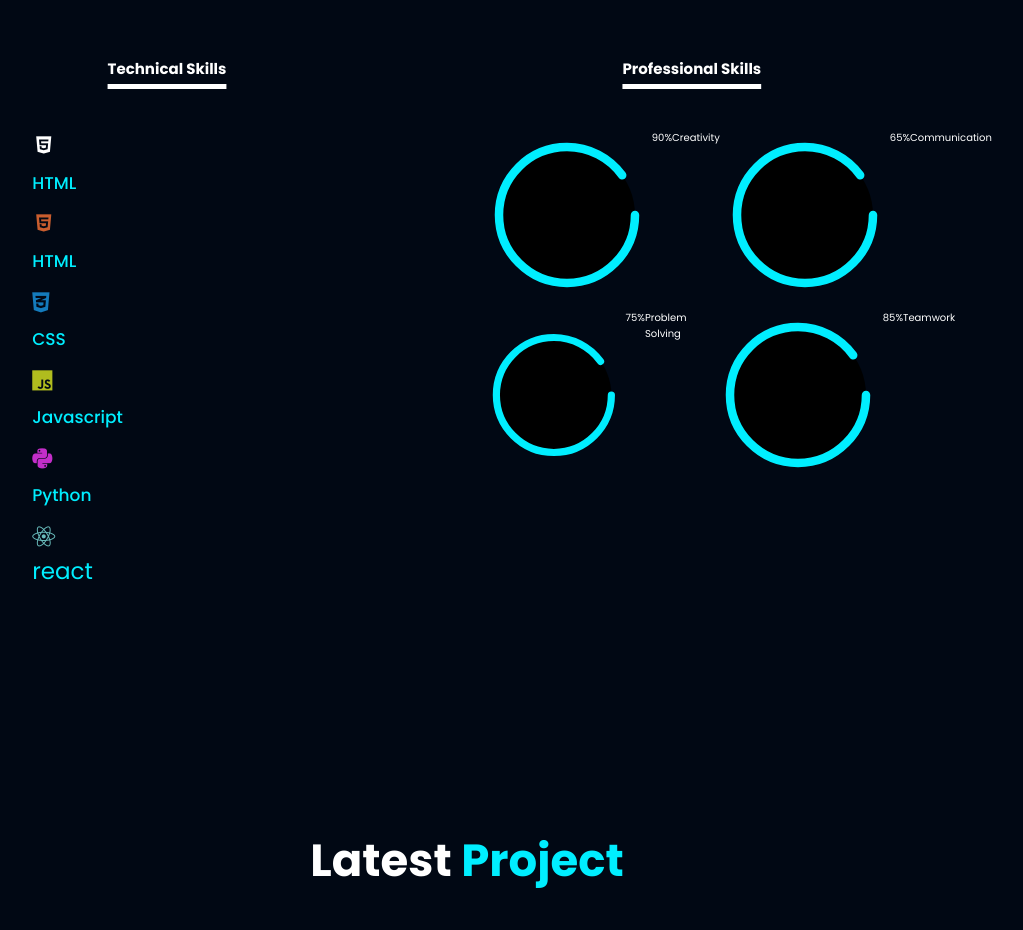
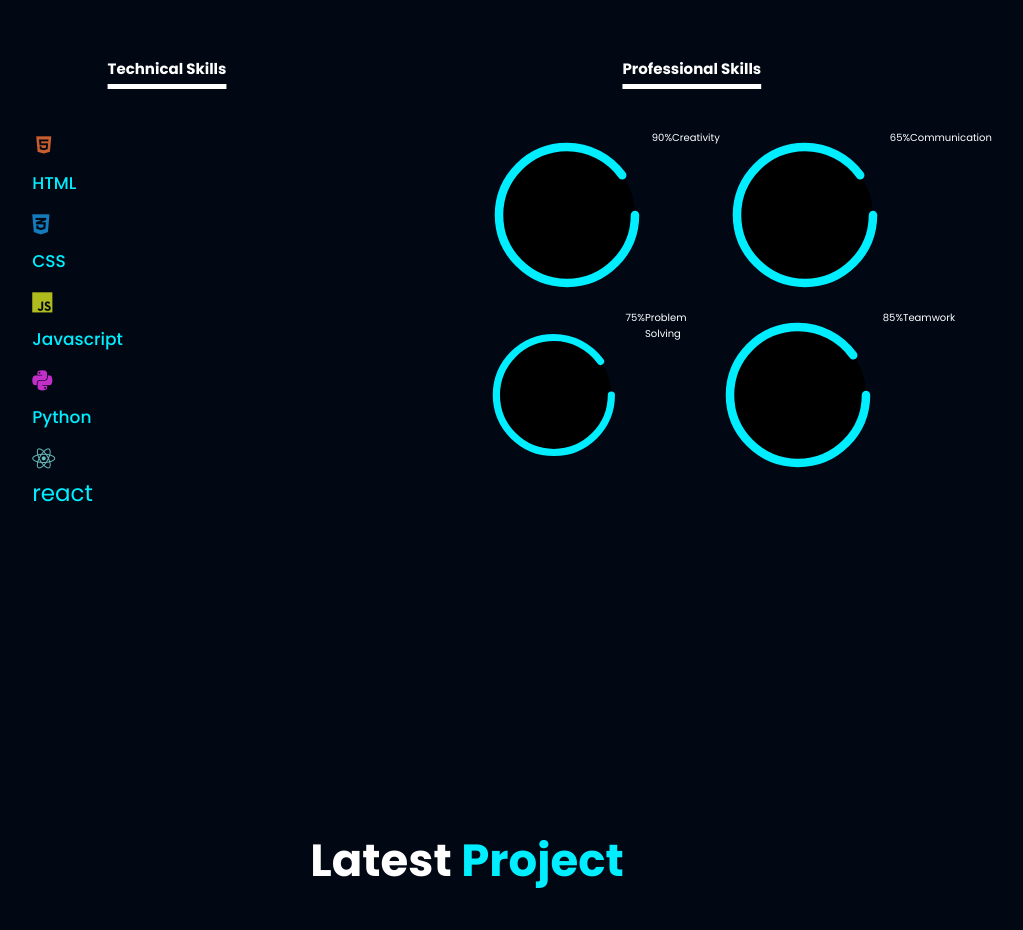
Before and after one commit to jijog-jijog/Jijog-Portfolio, a plain HTML site: page index.html in a window 1280 px wide. Shown: the part 2283-3213 px from the top of the page, without its empty margins (173-1196 px from the left). Drawn offline with nearby package versions, Linux system fonts and the light colour scheme.

Commit message:
Remove unused home image and clean up HTML skills section

```diff
--- a/index.html
+++ b/index.html
@@ -124,15 +124,6 @@
     <div class="container1" id="skills">
       <h1 class="heading1">Technical Skills</h1>
       <div class="Technical-bars">
-        <div class="bar"><i class='bx bxl-html5'></i>
-          <div class="info">
-            <span>HTML</span>
-          </div>
-          <div class="progress-line html">
-            <span></span>
-          </div>
-        </div>
-
 
         <div class="bar"><i style="color: #c95d2e;" class='bx bxl-html5'></i>
           <div class="info">
```
Also changed, not shown: images/home.png (deleted).
